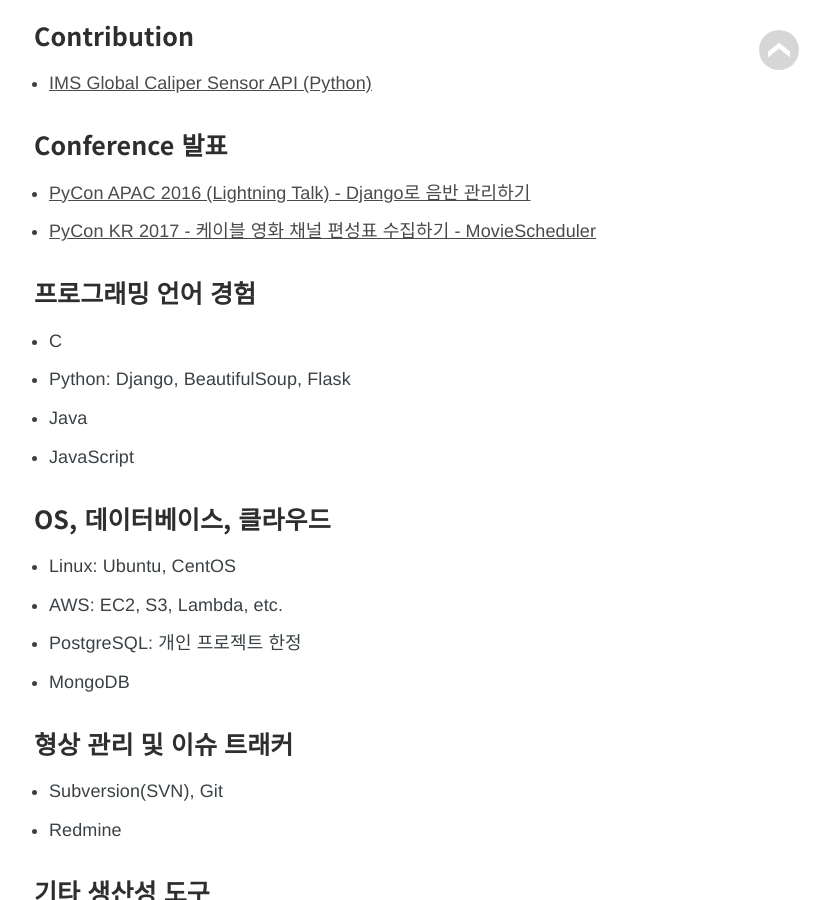
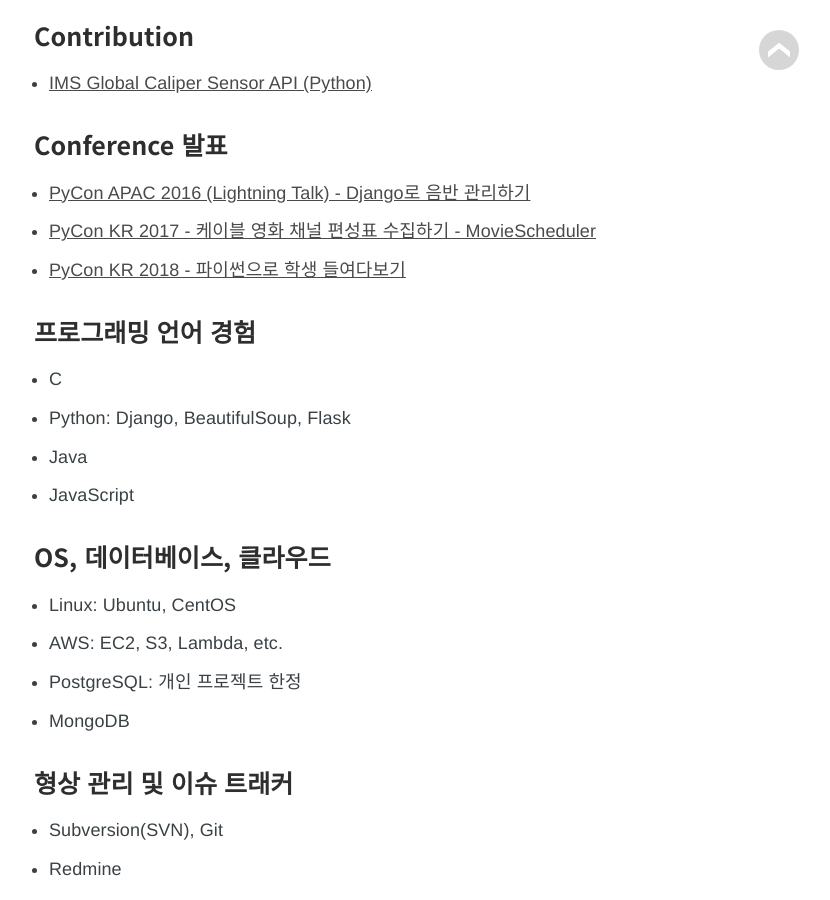
Before and after one commit to rubysoho07/rubysoho07.github.io, a Jekyll site: the page built from _pages/about.md, in a window 1280 px wide and 900 px high, scrolled down 806 px. Shown: the whole window, without its empty margins (281-1111 px from the left). Built offline with Jekyll 4.4.1, drawn with Linux system fonts in a browser that asks for light colours; some web fonts are replaced.

Commit message:
프로필 업데이트트

```diff
--- a/_pages/about.md
+++ b/_pages/about.md
@@ -24,6 +24,7 @@
 
 * [PyCon APAC 2016 (Lightning Talk) - Django로 음반 관리하기](https://www.slideshare.net/YungonPark/2016-pycon-apac-lightning-talk-django)
 * [PyCon KR 2017 - 케이블 영화 채널 편성표 수집하기 - MovieScheduler](https://www.pycon.kr/2017/program/183)
+* [PyCon KR 2018 - 파이썬으로 학생 들여다보기](https://www.pycon.kr/2018/program/32)
 
 ### 프로그래밍 언어 경험
 
```
